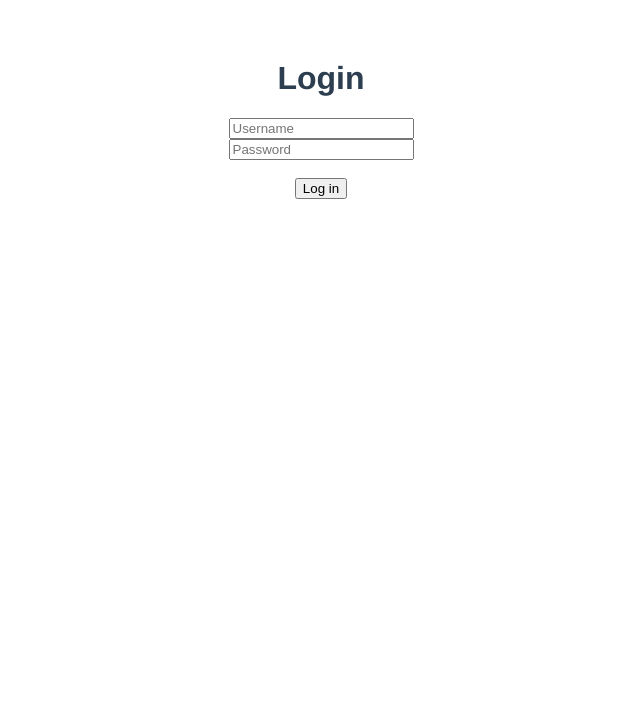
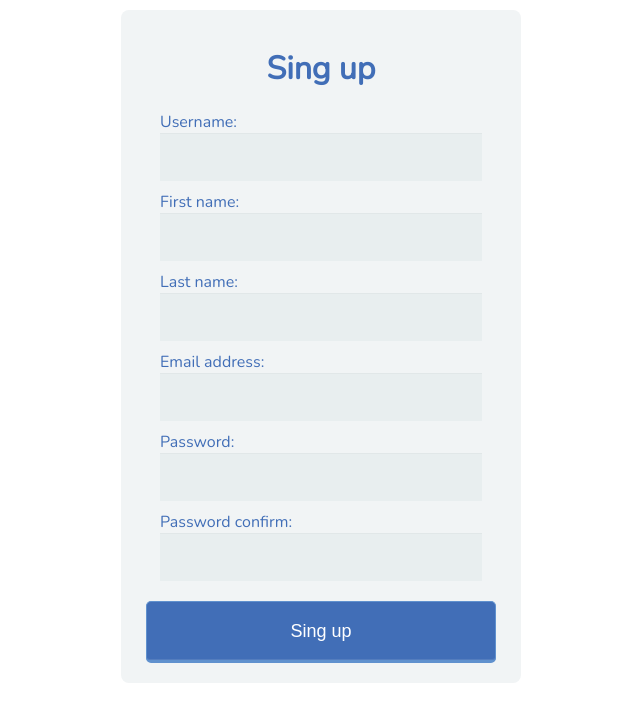
Before and after one commit to kh-026-webui-python/frontend, a Vue app: page /registration in a window 1280 px wide. Before the commit this address led to /login. Shown: the top 722 px of the page, without its empty margins (319-959 px from the left). Built offline with nearby package versions, Linux system fonts and the light colour scheme.

Commit message:
update routes

```diff
--- a/src/App.vue
+++ b/src/App.vue
@@ -1,42 +1,29 @@
 <template>
   <div id="app">
-    <router-view v-if="isLoggedIn"></router-view>
-    <TheLogin v-else @TheLogin::loginResult="handleLoginResult"/>
+   <router-view></router-view>
   </div>
 </template>
 
 <script>
-import TheLogin from './components/TheLogin'
+
+import HomePage from './components/HomePage'
 export default {
   name: 'app',
   components: {
-    TheLogin
+    HomePage
   },
-  data() {
-    return {
-      userIsLoggedIn: false
-    }
-  },
-  computed: {
-    isLoggedIn() {
-      return this.userIsLoggedIn
-    }
-  },
-  methods: {
-    handleLoginResult({loginResult}) {
-      this.userIsLoggedIn = loginResult
-    }
-  }
 }
 </script>
 
 <style>
+@import url('https://fonts.googleapis.com/css?family=Nunito');
+
+
 #app {
-  font-family: 'Avenir', Helvetica, Arial, sans-serif;
-  -webkit-font-smoothing: antialiased;
-  -moz-osx-font-smoothing: grayscale;
-  text-align: center;
-  color: #2c3e50;
-  margin-top: 60px;
+    font-family: 'Nunito', sans-serif;
+    margin: 0 0 20px 0;
+    text-align: center;
+    color: #416eb7;
+    width:100%;
 }
 </style>
--- a/src/components/HomePage.vue
+++ b/src/components/HomePage.vue
@@ -1,13 +1,29 @@
 <template>
-
+	<div id="hello">
+		<h2>{{message}}</h2>
+		<ul>
+			<router-link tag="li" active-class="active" to="/registration"><a>Registration</a></router-link>
+			<router-link tag="li" active-class="active" to="/login"><a>Login</a></router-link>
+		</ul>
+	</div>
+</div>
 </template>
 
 <script>
-    export default {
-        name: "HomePage"
-    }
+
+export default {
+    name: "HomePage",
+    data(){
+    	return {
+    		message:'Welcome'
+    	}
+    },
+}
+
 </script>
 
 <style scoped>
-
+ul{
+	list-style-type:none;
+}
 </style>
--- /dev/null
+++ b/src/components/Registration.vue
@@ -0,0 +1,89 @@
+<template>
+    <div id="registration">
+  <form @submit.prevent='registration' action="" method="POST" class="form">
+    <fieldset>
+        <h1>Sing up</h1>
+        <label class="" for="username">Username:</label>
+        <input type="text" name="username" value="">
+        <label class="" for="fname">First name:</label>
+        <input type="text" name="fname" value="">
+        <label class="" for="lname">Last name:</label>
+        <input type="text" name="lname" value="">
+        <label class="" for="email">Email address:</label>
+        <input type="text" name="email" value="">
+        <label class="" for="password">Password:</label>
+        <input type="text" name="password" value="">
+        <label class="" for="confirm">Password confirm:</label>
+        <input type="text" name="confirm" value="">
+
+    </fieldset>
+    <button type="submit">Sing up</button>
+</form>
+</div>
+</template>
+
+<script>
+
+export default {
+  name: 'Registration',
+}
+</script>
+<style>
+* {
+    box-sizing: border-box;
+}
+h1{
+    text-align:center;
+}
+
+form {
+    max-width: 400px;
+    margin: 10px auto;
+    padding: 10px 25px;
+    background: #f1f4f5;
+    border-radius: 8px;
+}
+
+
+input[type="text"],
+input[type="email"],
+input[type="password"] {
+    background: rgba(255, 255, 255, 0.1);
+    border: none;
+    font-size: 16px;
+    height: auto;
+    margin: 0;
+    outline: 0;
+    padding: 15px;
+    width: 100%;
+    background-color: #e8eeef;
+    color: #8a97a0;
+    box-shadow: 0 1px 0 rgba(0, 0, 0, 0.03) inset;
+    margin-bottom: 10px;
+}
+
+input:focus {
+    box-shadow: 0 0 5px rgba(81, 203, 238, 1);
+    border: 1px solid rgba(81, 203, 238, 1);
+}
+
+fieldset {
+    border: none;
+    text-align:left;
+}
+
+button {
+    padding: 19px 39px 18px 39px;
+    color: #FFF;
+    background-color: #416eb7;
+    font-size: 18px;
+    text-align: center;
+    font-style: normal;
+    border-radius: 5px;
+    width: 100%;
+    border: 1px solid #6091ce;
+    border-width: 1px 1px 3px;
+    box-shadow: 0 -1px 0 rgba(255, 255, 255, 0.1) inset;
+    margin-bottom: 10px;
+}
+</style>
--- a/src/components/TheLogin.vue
+++ b/src/components/TheLogin.vue
@@ -15,10 +15,5 @@
 <script>
 export default {
   name: 'TheLogin',
-  methods: {
-    logIn() {
-      //this.$emit('TheLogin::loginResult', {loginResult: true})
-    }
-  }
 }
 </script>
--- a/src/main.js
+++ b/src/main.js
@@ -1,11 +1,10 @@
 import Vue from 'vue'
 import {router} from './router.js'
-
 import App from './App.vue'
 
 Vue.config.productionTip = false
 
 new Vue({
-  router,
-  render: h => h(App)
+    router,
+    render: h => h(App)
 }).$mount('#app')
--- a/src/router.js
+++ b/src/router.js
@@ -3,6 +3,7 @@ import Router from 'vue-router';
 
 import HomePage from './components/HomePage'
 import TheLogin from './components/TheLogin'
+import Registration from './components/Registration'
 
 Vue.use(Router);
 
@@ -11,23 +12,7 @@ export const router = new Router({
   routes: [
     { path: '/', component: HomePage },
     { path: '/login', component: TheLogin },
-
-
-    // otherwise redirect to home
+    { path: '/registration', component: Registration },
     { path: '*', redirect: '/' }
   ]
 });
-
-router.beforeEach((to, from, next) => {
-  // redirect to login page if not logged in and trying to access a restricted page
-  const publicPages = ['/login'];
-
-  const authRequired = !publicPages.includes(to.path);
-  const loggedIn = localStorage.getItem('user');
-
-  if (authRequired && !loggedIn) {
-    return next('/login');
-  }
-
-  next();
-})
```
